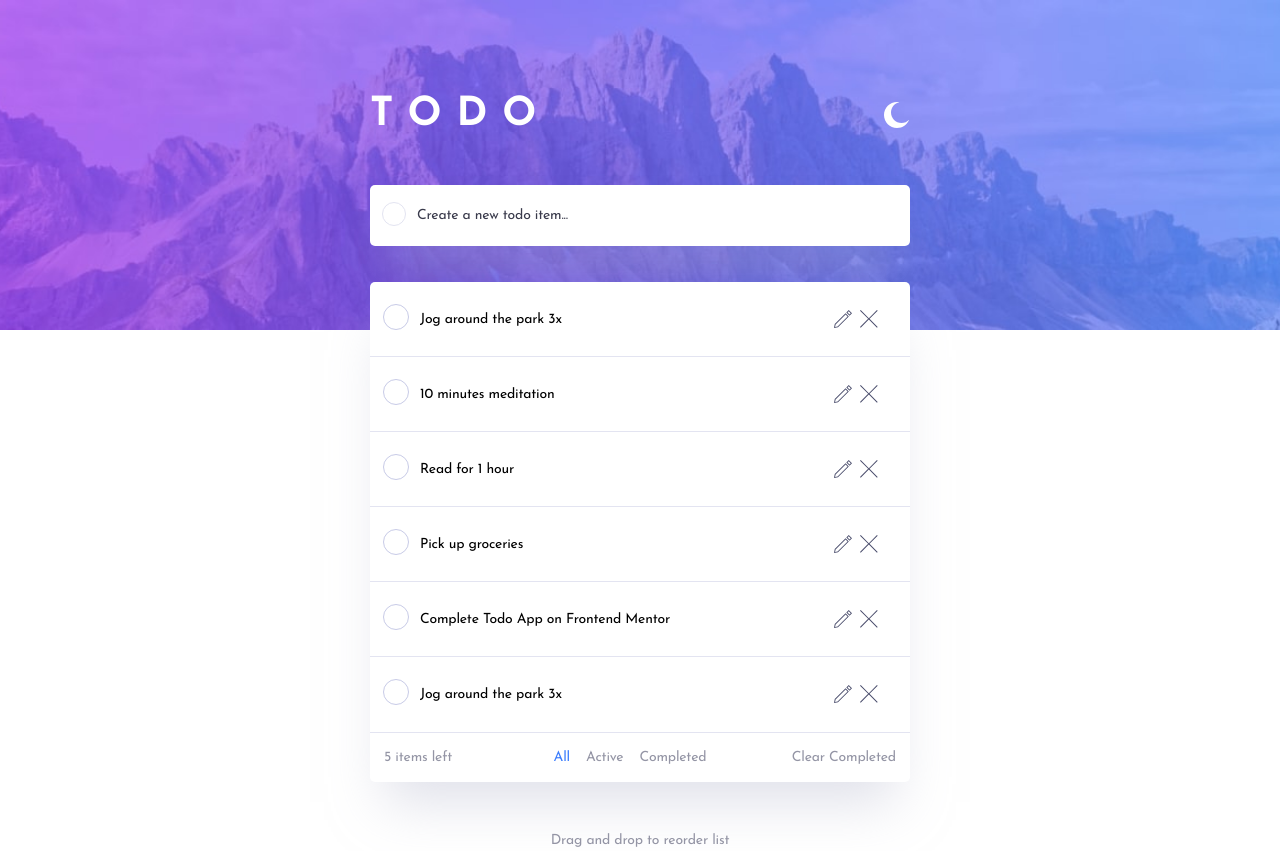
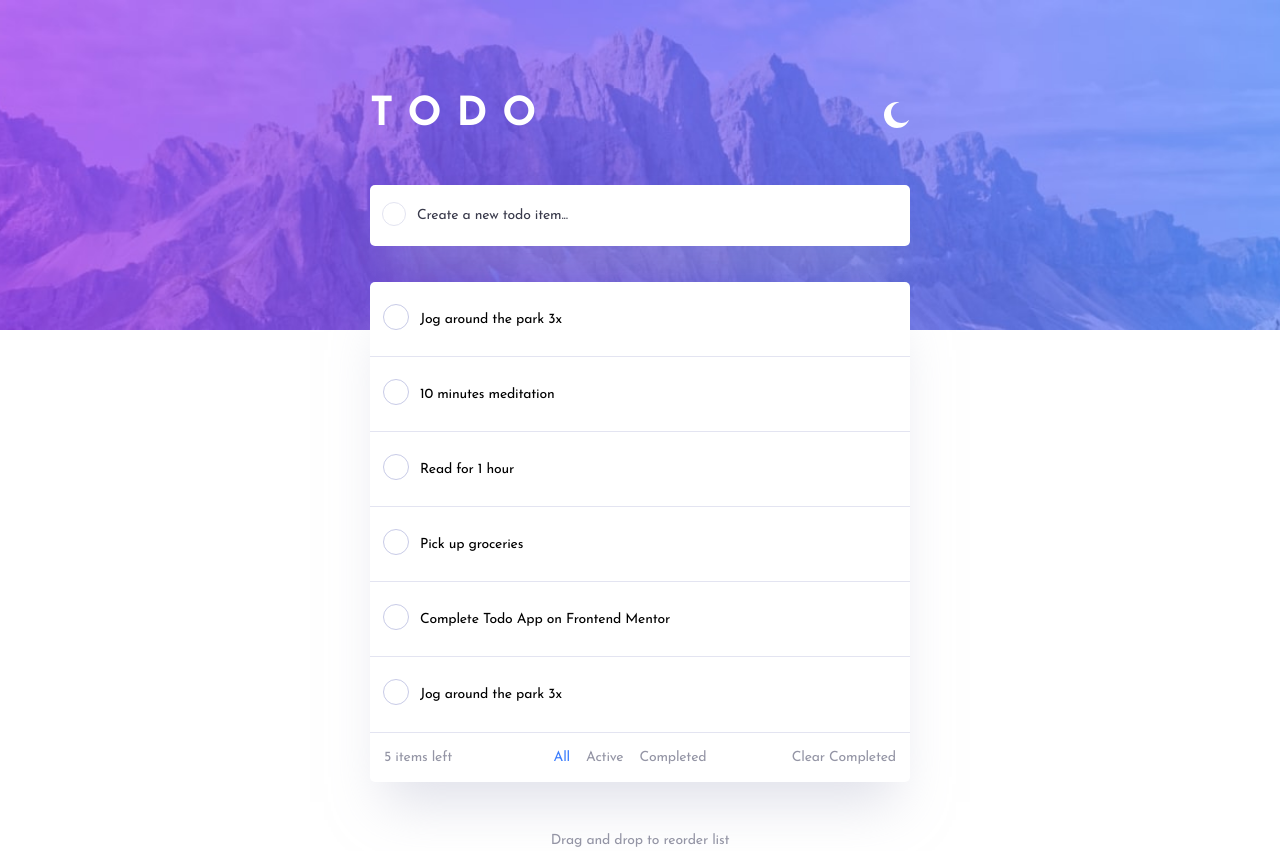
Before and after one commit to ronnypdev/Complex-Todo-App, a React (Vite) app: page / in a window 1280 px wide. Built offline with nearby package versions, Linux system fonts and the light colour scheme.

Commit message:
Completed controls section

```diff
--- a/src/assets/components/Todo.tsx
+++ b/src/assets/components/Todo.tsx
@@ -6,62 +6,62 @@ export default function Todo() {
     <>
       <div className="todo-container bg-white w-[540px] h-[500px] my-0 mx-auto rounded-[5px] shadow-paleWhite">
         <div className="todo-wrapper h-[90%] min-h-fit">
-          <div className="p-6 border-t first:border-0 flex justify-between items-center">
+          <div className="p-6 border-t first:border-0 flex justify-between items-center group/controls">
             <div className="todo-flex-col">
               <input className="cursor-pointer checkbox-round relative right-[11px] bottom-[2px]" type="checkbox" id="listItems1" name="listItems1"/>
               <label className="cursor-pointer" htmlFor="listItems1">Jog around the park 3x</label>
             </div>
-            <div className="todo-flex-col">
+            <div className="hidden group-hover/controls:flex group-hover/controls:justify-center group-hover/controls:items-center">
               <PencilIcon fillColor="#494C6B" hoverState="hover:fill-midGrey cursor-pointer mr-2" />
               <CrossIcon fillColor="#494C6B" hoverState="hover:fill-midGrey cursor-pointer mr-2"/>
             </div>
           </div>
-          <div className="p-6 border-t border-t-lightGrey flex justify-between items-center">
+          <div className="p-6 border-t border-t-lightGrey flex justify-between items-center group/controls">
             <div className="todo-flex-col">
               <input className="cursor-pointer checkbox-round relative right-[11px] bottom-[2px]" type="checkbox" id="listItems2" name="listItems2"/>
               <label className="cursor-pointer" htmlFor="listItems2">10 minutes meditation</label>
             </div>
-            <div className="todo-flex-col">
+            <div className="hidden group-hover/controls:flex group-hover/controls:justify-center group-hover/controls:items-center">
               <PencilIcon fillColor="#494C6B" hoverState="hover:fill-midGrey cursor-pointer mr-2" />
               <CrossIcon fillColor="#494C6B" hoverState="hover:fill-midGrey cursor-pointer mr-2"/>
             </div>
           </div>
-          <div className="p-6 border-t border-t-lightGrey flex justify-between items-center">
+          <div className="p-6 border-t border-t-lightGrey flex justify-between items-center group/controls">
             <div className="todo-flex-col">
               <input className="cursor-pointer checkbox-round relative right-[11px] bottom-[2px]" type="checkbox" id="listItems3" name="listItems3"/>
               <label className="cursor-pointer" htmlFor="listItems3">Read for 1 hour</label>
             </div>
-            <div className="todo-flex-col">
+            <div className="hidden group-hover/controls:flex group-hover/controls:justify-center group-hover/controls:items-center">
               <PencilIcon fillColor="#494C6B" hoverState="hover:fill-midGrey cursor-pointer mr-2" />
               <CrossIcon fillColor="#494C6B" hoverState="hover:fill-midGrey cursor-pointer mr-2"/>
             </div>
           </div>
-          <div className="p-6 border-t border-t-lightGrey flex justify-between items-center">
+          <div className="p-6 border-t border-t-lightGrey flex justify-between items-center group/controls">
             <div className="todo-flex-col">
               <input className="cursor-pointer checkbox-round relative right-[11px] bottom-[2px]" type="checkbox" id="listItems4" name="listItems4"/>
               <label className="cursor-pointer" htmlFor="listItems4">Pick up groceries</label>
             </div>
-            <div className="todo-flex-col">
+            <div className="hidden group-hover/controls:flex group-hover/controls:justify-center group-hover/controls:items-center">
               <PencilIcon fillColor="#494C6B" hoverState="hover:fill-midGrey cursor-pointer mr-2" />
               <CrossIcon fillColor="#494C6B" hoverState="hover:fill-midGrey cursor-pointer mr-2"/>
             </div>
           </div>
-          <div className="p-6 border-t border-t-lightGrey flex justify-between items-center">
+          <div className="p-6 border-t border-t-lightGrey flex justify-between items-center group/controls">
             <div className="todo-flex-col">
               <input className="cursor-pointer checkbox-round relative right-[11px] bottom-[2px]" type="checkbox" id="listItems5" name="listItems5"/>
               <label className="cursor-pointer" htmlFor="listItems5">Complete Todo App on Frontend Mentor</label>
             </div>
-            <div className="todo-flex-col">
+            <div className="hidden group-hover/controls:flex group-hover/controls:justify-center group-hover/controls:items-center">
               <PencilIcon fillColor="#494C6B" hoverState="hover:fill-midGrey cursor-pointer mr-2" />
               <CrossIcon fillColor="#494C6B" hoverState="hover:fill-midGrey cursor-pointer mr-2"/>
             </div>
           </div>
-          <div className="p-6 border-t border-t-lightGrey flex justify-between items-center">
+          <div className="p-6 border-t border-t-lightGrey flex justify-between items-center group/controls">
             <div className="todo-flex-col">
               <input className="cursor-pointer checkbox-round relative right-[11px] bottom-[2px]" type="checkbox" id="listItems6" name="listItems6"/>
               <label className="cursor-pointer" htmlFor="listItems6">Jog around the park 3x</label>
             </div>
-            <div className="todo-flex-col">
+            <div className="hidden group-hover/controls:flex group-hover/controls:justify-center group-hover/controls:items-center">
               <PencilIcon fillColor="#494C6B" hoverState="hover:fill-midGrey cursor-pointer mr-2" />
               <CrossIcon fillColor="#494C6B" hoverState="hover:fill-midGrey cursor-pointer mr-2"/>
             </div>
```
